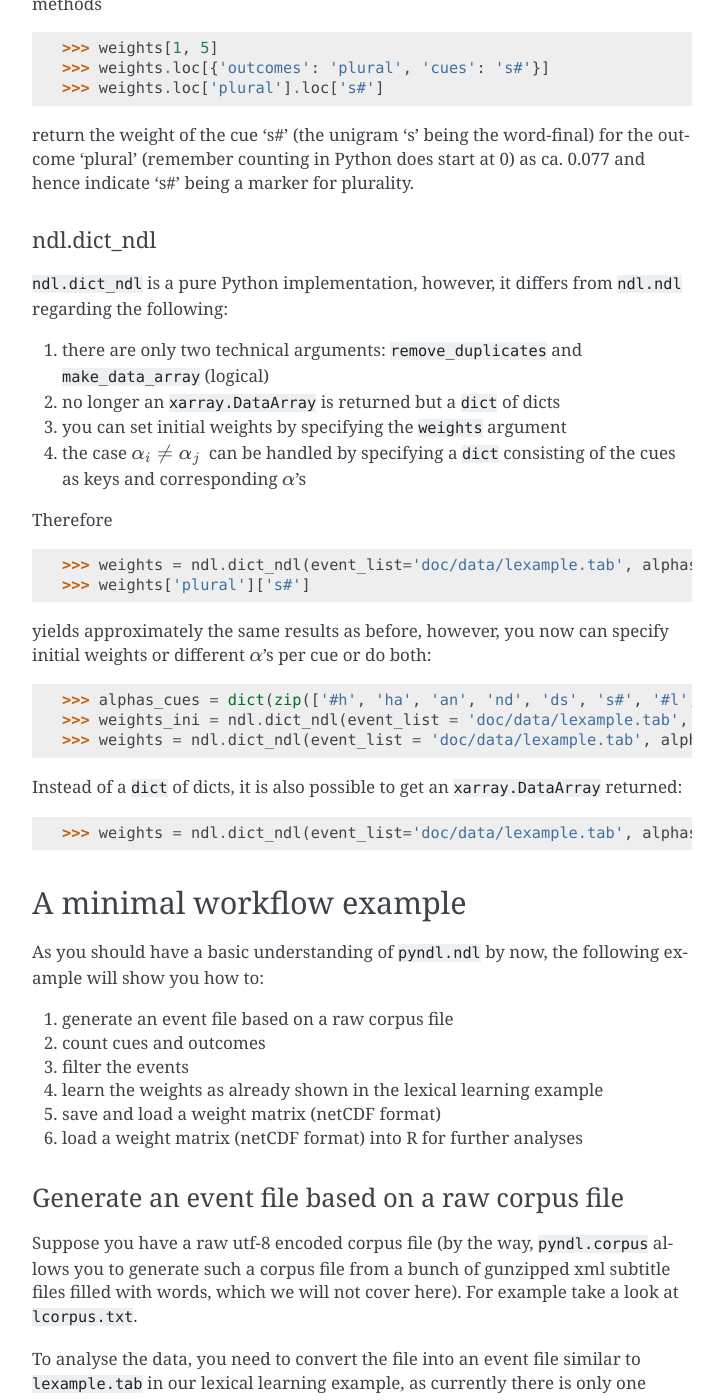
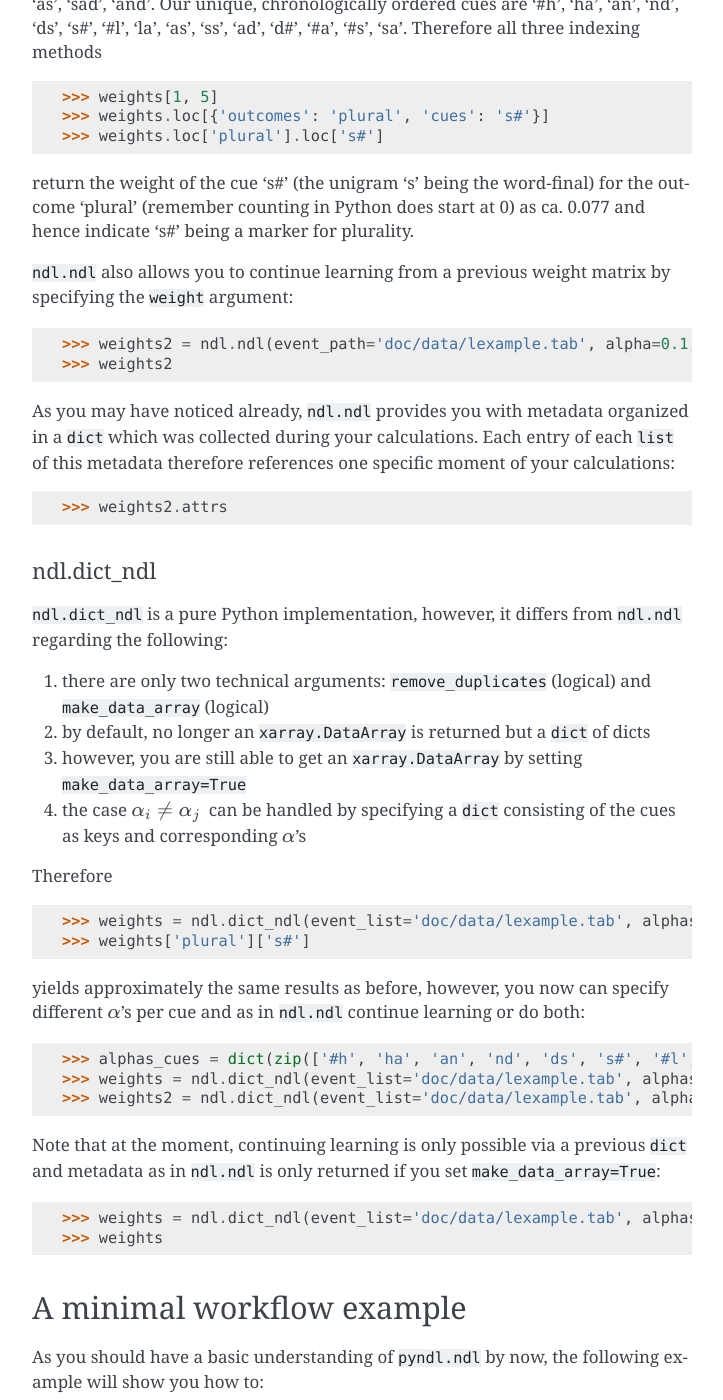
Before and after one commit to quantling/pyndl, a Sphinx documentation site: the page built from doc/source/examples.rst, in a window 1280 px wide and 1400 px high, scrolled down 2846 px. Shown: the whole window, without its empty margins (428-1151 px from the left). Built offline with Sphinx 7.4.7, drawn with Linux system fonts in a browser that asks for light colours; some of the changed text lies outside the part shown.

Commit message:
updating

```diff
--- a/doc/source/examples.rst
+++ b/doc/source/examples.rst
@@ -19,8 +19,8 @@
 6. The association strength :math:`V_{i}^{t+1}` of cue :math:`C_{i}` with
    outcome :math:`O` at time :math:`t+1` is defined as :math:`V_{i}^{t+1} =
    V_{i}^{t} + \Delta V_{i}^{t}`
-7. The change in association strength :math:`\Delta V_{i}^{t}` is defined as in
-   :eq:`rw` with
+7. The change in association strength :math:`\Delta V_{i}^{t}` is defined as
+   in :eq:`RW` with
 
    * :math:`\alpha_{i}` being the salience of the cue :math:`i`
    * :math:`\beta_{1}` being the salience of the situation in which the outcome occurs
@@ -30,7 +30,7 @@
 8. Default settings for the parameters are: :math:`\alpha_{i} = \alpha_{j} \:
    \forall i, j`, :math:`\beta_{1} = \beta_{2}` and :math:`\lambda = 1`
 
-.. math::
+.. math:: :label: RW
 
     \Delta V_{i}^{t} =
     \begin{array}{ll}
@@ -86,10 +86,10 @@
 
 As the data in table 1 are artifical we can generate such a file for this
 example by expanding table 1 randomly regarding the frequency of occurence of
-each event. The resulting event file ``lexample.tab`` consists of 420 lines
-(419 = sum of frequencies + 1 header) and looks like the following
-(nevertheless you are encouraged to take a closer look at this file using any
-text editor of your choice):
+each event. The resulting event file ``lexample.tab`` (which you can find in
+the subdirectory ``data``) consists of 420 lines (419 = sum of frequencies + 1
+header) and looks like the following (nevertheless you are encouraged to take a
+closer look at this file using any text editor of your choice):
 
 =================  =============
 Cues               Outcomes
@@ -125,12 +125,12 @@
 change here:
 
 1. ``number_of_threads`` (int) giving the number of threads in which the job
-   should be executed (default = 2)
+   should be executed (default=2)
 2. ``sequence`` (int) giving the length of sublists generated from all outcomes
-   (default = 10)
-3. ``remove_duplicates`` (logical) to make cues and outcomes unique (default =
-   None; which will raise an error if the same cue is present multiple times in
-   the same event)
+   (default=10)
+3. ``remove_duplicates`` (logical) to make cues and outcomes unique
+   (default=None; which will raise an error if the same cue is present multiple
+   times in the same event)
 
 Let's start:
 
@@ -158,16 +158,34 @@
 the outcome 'plural' (remember counting in Python does start at 0) as ca. 0.077
 and hence indicate 's#' being a marker for plurality.
 
+``ndl.ndl`` also allows you to continue learning from a previous weight matrix
+by specifying the ``weight`` argument:
+
+.. code-block:: python
+
+   >>> weights2 = ndl.ndl(event_path='doc/data/lexample.tab', alpha=0.1, betas=(0.1, 0.1), method='openmp', weights=weights)
+   >>> weights2
+
+As you may have noticed already, ``ndl.ndl`` provides you with metadata
+organized in a ``dict`` which was collected during your calculations. Each
+entry of each ``list`` of this metadata therefore references one specific
+moment of your calculations:
+
+.. code-block:: python
+
+   >>> weights2.attrs
+
 
 ndl.dict_ndl
 ------------
 ``ndl.dict_ndl`` is a pure Python implementation, however, it differs from
 ``ndl.ndl`` regarding the following:
 
-1. there are only two technical arguments: ``remove_duplicates`` and
+1. there are only two technical arguments: ``remove_duplicates`` (logical) and
    ``make_data_array`` (logical)
-2. no longer an ``xarray.DataArray`` is returned but a ``dict`` of dicts
-3. you can set initial weights by specifying the ``weights`` argument
+2. by default, no longer an ``xarray.DataArray`` is returned but a ``dict`` of dicts
+3. however, you are still able to get an ``xarray.DataArray`` by setting
+   ``make_data_array=True``
 4. the case :math:`\alpha_{i} \neq \alpha_{j} \:` can be handled by specifying
    a ``dict`` consisting of the cues as keys and corresponding :math:`\alpha`'s
 
@@ -179,20 +197,24 @@
     >>> weights['plural']['s#']
 
 yields approximately the same results as before, however, you now can specify
-initial weights or different :math:`\alpha`'s per cue or do both:
+different :math:`\alpha`'s per cue and as in ``ndl.ndl`` continue learning or
+do both:
 
 .. code-block:: python
 
     >>> alphas_cues = dict(zip(['#h', 'ha', 'an', 'nd', 'ds', 's#', '#l', 'la', 'as', 'ss', 'ad', 'd#', '#a', '#s', 'sa'], [0.1, 0.2, 0.3, 0.4, 0.1, 0.2, 0.3, 0.1, 0.2, 0.1, 0.2, 0.1, 0.3, 0.1, 0.2]))
-    >>> weights_ini = ndl.dict_ndl(event_list = 'doc/data/lexample.tab', alphas = alphas_cues, betas = (0.1, 0.1))
-    >>> weights = ndl.dict_ndl(event_list = 'doc/data/lexample.tab', alphas = alphas_cues, betas = (0.1, 0.1), weights = weights_ini)
+    >>> weights = ndl.dict_ndl(event_list='doc/data/lexample.tab', alphas=alphas_cues, betas=(0.1, 0.1))
+    >>> weights2 = ndl.dict_ndl(event_list='doc/data/lexample.tab', alphas=alphas_cues, betas=(0.1, 0.1), weights=weights)
 
-Instead of a ``dict`` of dicts, it is also possible to get an
-``xarray.DataArray`` returned:
+Note that at the moment, continuing learning is only possible via a previous
+``dict`` and metadata as in ``ndl.ndl`` is only returned if you set
+``make_data_array=True``:
 
 .. code-block:: python
 
-   >>> weights = ndl.dict_ndl(event_list='doc/data/lexample.tab', alphas=0.1, betas=(0.1, 0.1), make_data_array=True)
+   >>> weights = ndl.dict_ndl(event_list='doc/data/lexample.tab', alphas=alphas_cues, betas=(0.1, 0.1), make_data_array=True)
+   >>> weights
+
 
 --------------------------
 A minimal workflow example
@@ -213,7 +235,8 @@
 Suppose you have a raw utf-8 encoded corpus file (by the way, ``pyndl.corpus``
 allows you to generate such a corpus file from a bunch of gunzipped xml
 subtitle files filled with words, which we will not cover here). For example
-take a look at ``lcorpus.txt``.
+take a look at ``lcorpus.txt`` (which you also can find in the subdirectory
+``data``)
 
 To analyse the data, you need to convert the file into an event file similar to
 ``lexample.tab`` in our lexical learning example, as currently there is only
@@ -233,17 +256,16 @@
 
     >>> import pyndl
     >>> from pyndl import preprocess
-    >>> preprocess.create_event_file(corpus_file = 'doc/data/lcorpus.txt', event_file = 'doc/data/levent.tab', context_structure = 'document', event_structure = 'consecutive_words', event_options = (1, ), cue_structure = 'bigrams_to_word')
+    >>> preprocess.create_event_file(corpus_file='doc/data/lcorpus.txt', event_file='doc/data/levent.tab', context_structure='document', event_structure='consecutive_words', event_options=(1, ), cue_structure='bigrams_to_word')
 
 The function ``preprocess.create_event_file`` has several arguments which you
 might have to change to suit them your data, so you are strongly recommened to
-read its documentation. We set ``context_structure = 'document'`` as in this
-case the context is the whole document, ``event_structure =
-'consecutive_words'`` as these are our events, ``event_options = (1, )`` as we
-define an event to be one word and ``cue_structure = 'bigrams_to_word'`` to set
-cues being bigrams. There are also several technical arguments you can
-specifiy, which we will not change here. Our generated event file
-``levent.tab`` now looks like this:
+read its documentation. We set ``context_structure='document'`` as in this case
+the context is the whole document, ``event_structure='consecutive_words'`` as
+these are our events, ``event_options=(1, )`` as we define an event to be one
+word and ``cue_structure='bigrams_to_word'`` to set cues being bigrams.
+There are also several technical arguments you can specifiy, which we will not
+change here. Our generated event file ``levent.tab`` now looks like this:
 
 =================  ========
 Cues               Outcomes
@@ -329,7 +351,7 @@
 .. code-block:: python
 
    >>> from pyndl import ndl
-   >>> weights_1 = ndl.ndl(event_path='doc/data/levent.tab.filtered', alpha=0.1, betas=(0.1, 0.1), method="threading")
+   >>> weights = ndl.ndl(event_path='doc/data/levent.tab.filtered', alpha=0.1, betas=(0.1, 0.1), method="threading")
 
 
 Save and load a weight matrix
```
Also changed, not shown: other parts of doc/source/examples.rst (+11 -10 lines), 1 other file.
